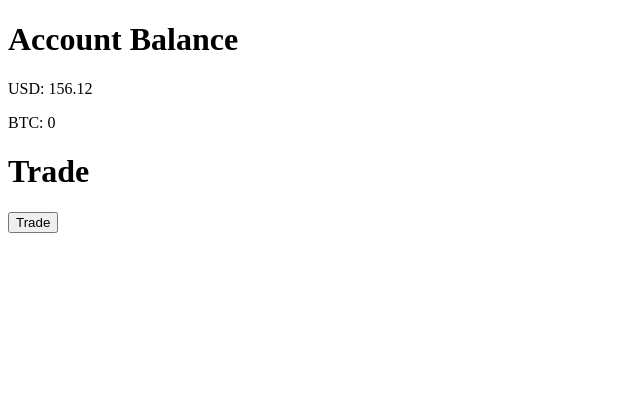
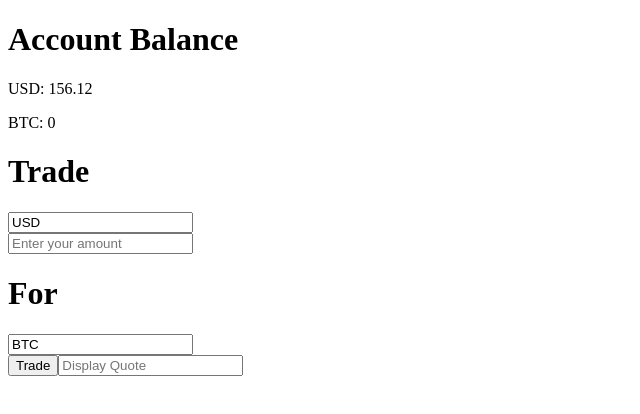
Before and after one commit to RudyRed/bitTrader, a React app: page / in a window 1280 px wide. Shown: the top 414 px of the page, without its empty margins (0-640 px from the left). Built offline with nearby package versions, Linux system fonts and the light colour scheme; the HTML template or start-up script is replaced by a standard one.

Commit message:
Skeleton set up

```diff
--- a/client/src/components/Main.jsx
+++ b/client/src/components/Main.jsx
@@ -1,5 +1,6 @@
 import React from 'react';
-import Quote from './Quote.jsx'
+import Quote from './Quote.jsx';
+import TradeAmount from './TradeAmount.jsx';
 
 const Main = (store) => (
   <div>
@@ -7,6 +8,10 @@ const Main = (store) => (
     <p>{`USD: ${store.wallet.usd}`}</p>
     <p>{`BTC: ${store.wallet.btc}`}</p>
     <h1> Trade </h1>
+    <input type="text" value="USD" readOnly/>
+    <TradeAmount/>
+    <h1> For </h1>
+    <input type="text" value="BTC" readOnly/>
     <Quote/>
   </div>
 )
--- a/client/src/components/Quote.jsx
+++ b/client/src/components/Quote.jsx
@@ -1,6 +1,5 @@
 import React from 'react';
 import axios from 'axios';
-import $ from 'jquery';
 
 class Quote extends React.Component {
   constructor(props) {
@@ -19,7 +18,6 @@ class Quote extends React.Component {
 
     axios.get('/btcusd')
       .then(function (response) {
-        console.log('dsadas')
         console.log(response.data);
       })
       .catch(function (error) {
@@ -32,6 +30,7 @@ class Quote extends React.Component {
     return (
       <div>
         <button onClick={this.clickHandler}>Trade</button>
+        <input type="text" name="btc" value="" placeholder ="Display Quote" readOnly/>
       </div>
     )
   }
--- /dev/null
+++ b/client/src/components/TradeAmount.jsx
@@ -0,0 +1,20 @@
+import React from 'react';
+import axios from 'axios';
+
+class TradeAmount extends React.Component {
+  constructor(props) {
+    super(props);
+
+  }
+
+
+  render() {
+    return (
+      <div>
+        <input type="text" name="usd" placeholder ="Enter your amount" />
+      </div>
+    )
+  }
+}
+
+export default TradeAmount;
--- a/client/src/store.js
+++ b/client/src/store.js
@@ -7,6 +7,8 @@ const defaultState = {
     usd: 156.12,
     btc: 0,
   },
+  // btcToUsd: 0,
+  // usdToBeTraded: '',
 };
 
 const store = createStore(rootReducer, defaultState);
--- a/package.json
+++ b/package.json
@@ -31,7 +31,6 @@
   },
   "dependencies": {
     "axios": "^0.18.0",
-    "jquery": "^3.3.1",
     "react": "^16.3.2",
     "react-dom": "^16.3.2",
     "react-redux": "^5.0.7",
```
Also changed, not shown: 1 other file (tests, documents, lock files or other folders).
